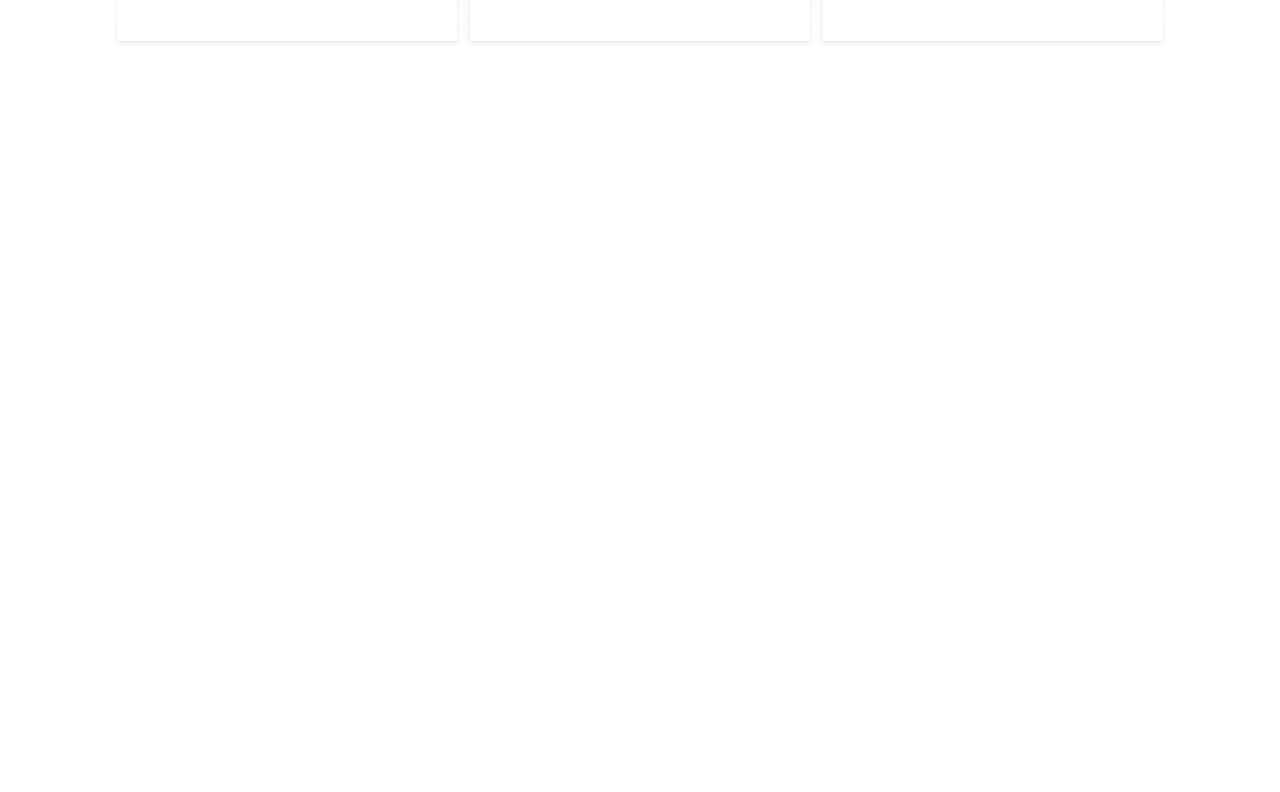
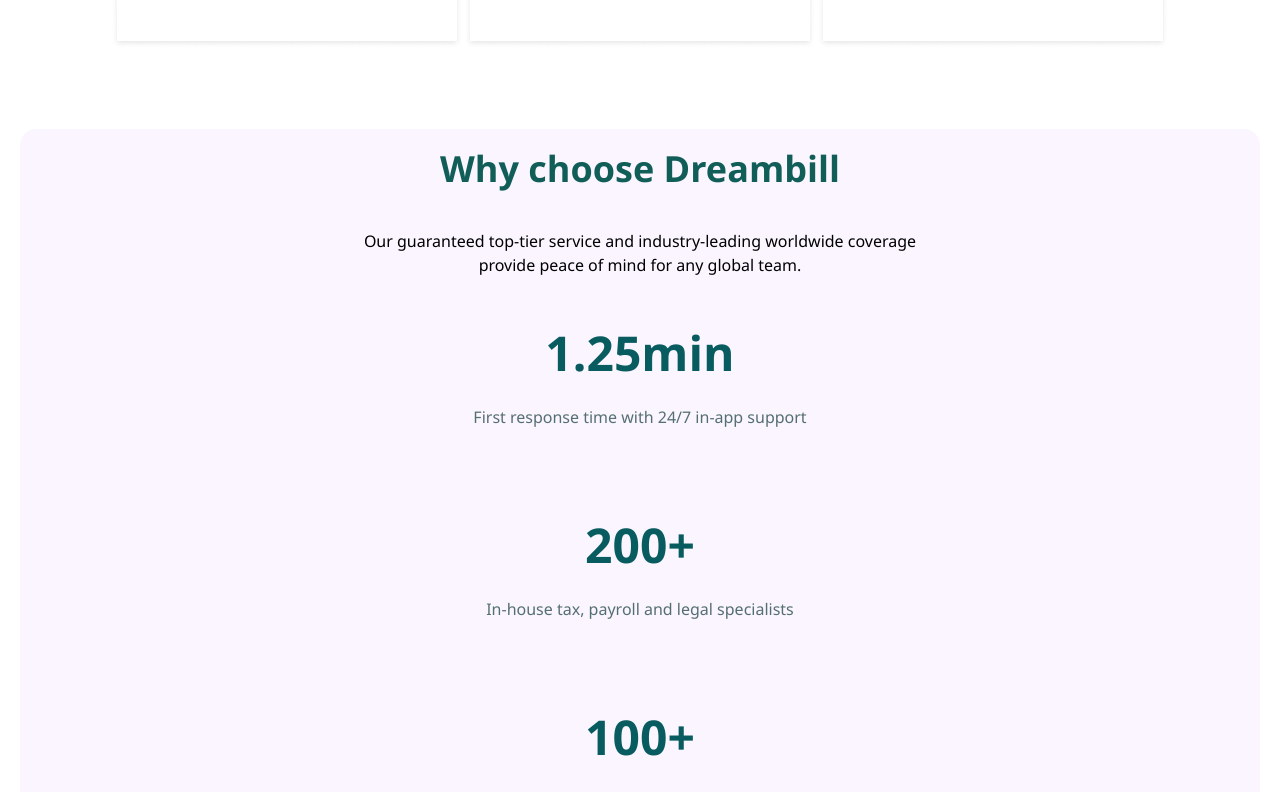
Before and after one commit to SoumyadeepOSD/freelance, a React (Vite) app: page / in a window 1280 px wide. Shown: the part 3980-4772 px from the top of the page. Before the commit the page ends 4109 px from the top, so only its background shows below. Built offline with nearby package versions, Linux system fonts and the light colour scheme.

Commit message:
Lower Section done

```diff
--- a/src/App.jsx
+++ b/src/App.jsx
@@ -10,9 +10,9 @@
        <Header/>
        <Hero/>
        <Main/>
-       {/* <Lower/>
-       <Support/>
-       <Footer/>  */}
+      <Lower/>
+       {/* <Support/> */}
+       {/* <Footer/> */}
        {/* <BottomCard/> */}
     </div>
   );
--- a/src/Lower/Lower.jsx
+++ b/src/Lower/Lower.jsx
@@ -39,14 +39,14 @@
 
 const Lower = () => {
     return (
-        <div className="Lower-Container space">
-            <h1 className='medium-line font-bold'>Why choose Dreambill</h1>
-            <p className='hero-desc  text-center compress'>Our guaranteed top-tier service and industry-leading worldwide coverage<br />provide peace of mind for any global team.</p>
-            <div className='Lower-Container-section'>
+        <div className=" flex flex-col items-center justify-center bg-purple-50 mx-5 xl:mx-32 rounded-2xl">
+            <h1 className=' text-center text-4xl xl:text-6xl text-teal-800 font-bold mt-5'>Why choose Dreambill</h1>
+            <p className='text-center mt-10'>Our guaranteed top-tier service and industry-leading worldwide coverage<br />provide peace of mind for any global team.</p>
+            <div className='flex flex-col xl:grid grid-cols-3 grid-rows-2'>
                 {
                     TestiData.map((e, i) => {
                         return (
-                            <div key={i}>
+                            <div key={i} className=' my-10 xl:mt-10'>
                                 <Numbers number={e.number} testi={e.testi} />
                             </div>
                         )
```
